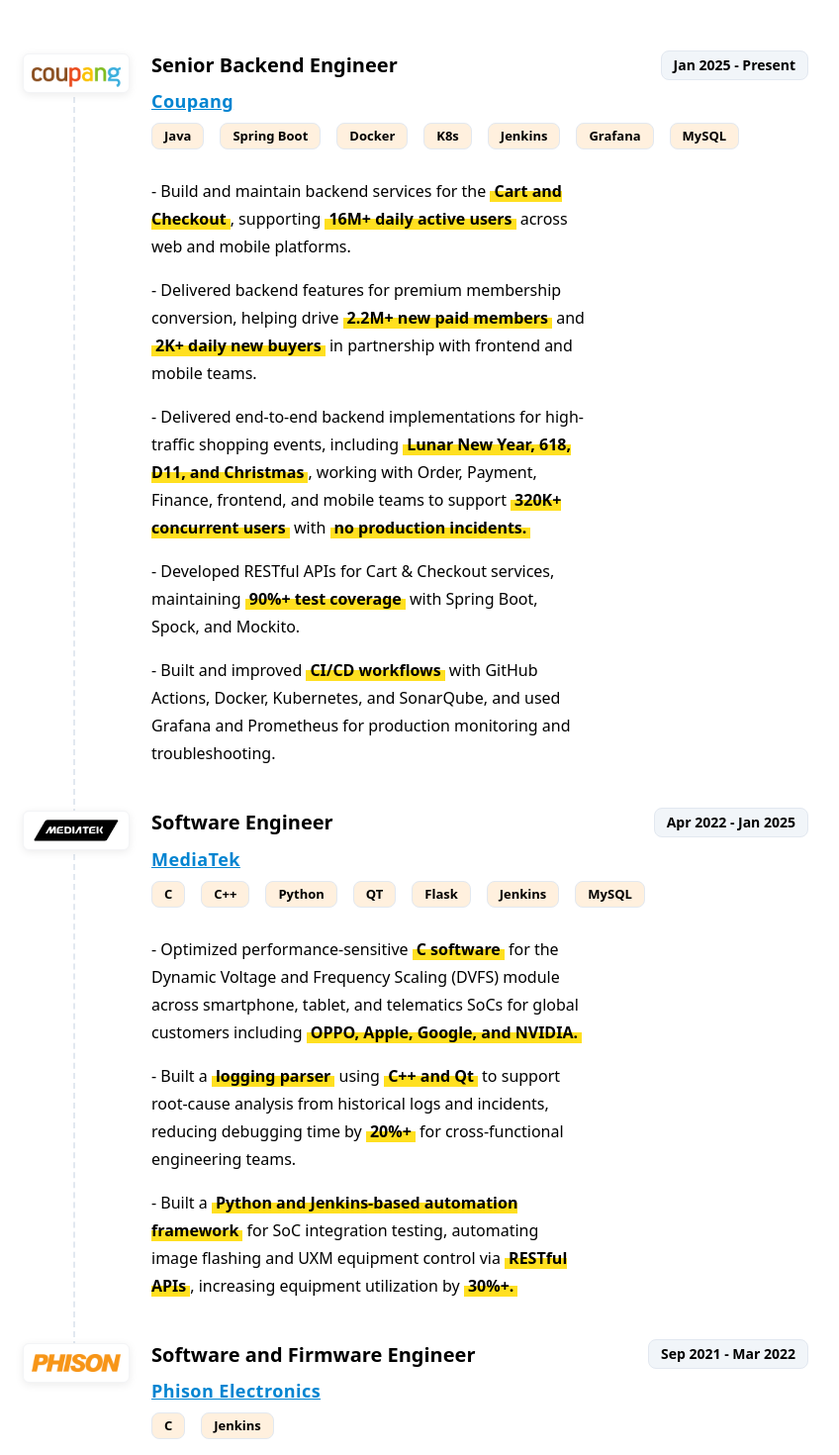
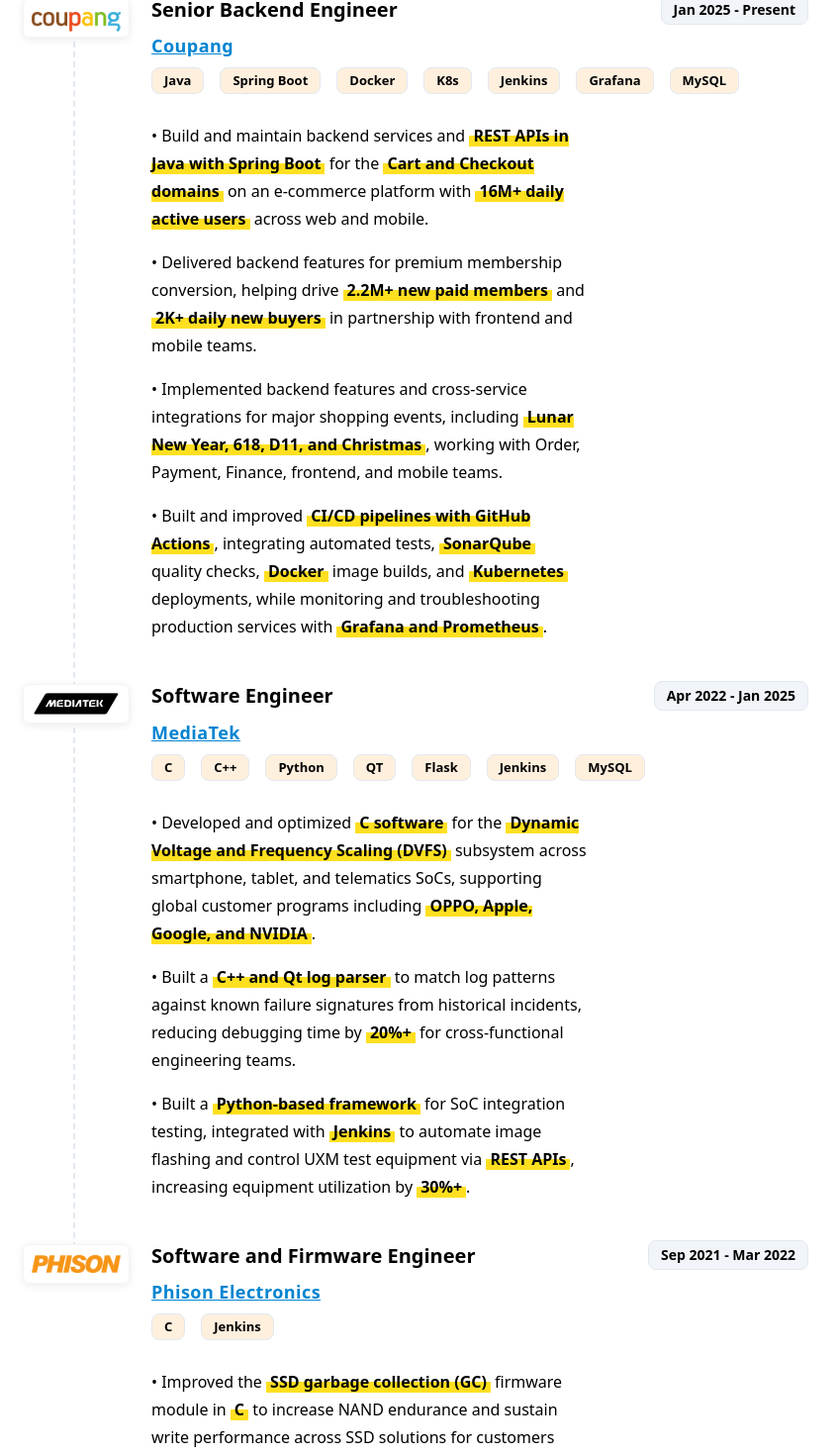
Before and after one commit to me0830code/me0830code.github.io, a React (Vite) app: page / in a window 1280 px wide. Shown: the part 1160-2630 px from the top of the page at 99% size, without its empty margins (366-1214 px from the left). Built offline with nearby package versions, Linux system fonts and the light colour scheme.

Commit message:
Update cv data

```diff
--- a/src/data/experienceInfo/experienceInfo.ts
+++ b/src/data/experienceInfo/experienceInfo.ts
@@ -15,11 +15,10 @@ export const EXPERIENCE_INFO: Record<string, ExperienceData> = {
                 jobRole: "Senior Backend Engineer",
                 jobDuration: "Jan 2025 - Present",
                 jobWorkSummary: [
-                    "- Build and maintain backend services for the **Cart and Checkout**, supporting **16M+ daily active users** across web and mobile platforms.",
-                    "- Delivered backend features for premium membership conversion, helping drive **2.2M+ new paid members** and **2K+ daily new buyers** in partnership with frontend and mobile teams.",
-                    "- Delivered end-to-end backend implementations for high-traffic shopping events, including **Lunar New Year, 618, D11, and Christmas**, working with Order, Payment, Finance, frontend, and mobile teams to support **320K+ concurrent users** with **no production incidents.**",
-                    "- Developed RESTful APIs for Cart & Checkout services, maintaining **90%+ test coverage** with Spring Boot, Spock, and Mockito.",
-                    "- Built and improved **CI/CD workflows** with GitHub Actions, Docker, Kubernetes, and SonarQube, and used Grafana and Prometheus for production monitoring and troubleshooting."
+                    "• Build and maintain backend services and **REST APIs in Java with Spring Boot** for the **Cart and Checkout domains** on an e-commerce platform with **16M+ daily active users** across web and mobile.",
+                    "• Delivered backend features for premium membership conversion, helping drive **2.2M+ new paid members** and **2K+ daily new buyers** in partnership with frontend and mobile teams.",
+                    "• Implemented backend features and cross-service integrations for major shopping events, including **Lunar New Year, 618, D11, and Christmas**, working with Order, Payment, Finance, frontend, and mobile teams.",
+                    "• Built and improved **CI/CD pipelines with GitHub Actions**, integrating automated tests, **SonarQube** quality checks, **Docker** image builds, and **Kubernetes** deployments, while monitoring and troubleshooting production services with **Grafana and Prometheus**.",
                 ],
                 jobSkillSet: [
                     programmingLanguage.JAVA,
@@ -36,9 +35,9 @@ export const EXPERIENCE_INFO: Record<string, ExperienceData> = {
                 jobRole: "Software Engineer",
                 jobDuration: "Apr 2022 - Jan 2025",
                 jobWorkSummary: [
-                    "- Optimized performance-sensitive **C software** for the Dynamic Voltage and Frequency Scaling (DVFS) module across smartphone, tablet, and telematics SoCs for global customers including **OPPO, Apple, Google, and NVIDIA.**",
-                    "- Built a **logging parser** using **C++ and Qt** to support root-cause analysis from historical logs and incidents, reducing debugging time by **20%+** for cross-functional engineering teams.",
-                    "- Built a **Python and Jenkins-based automation framework** for SoC integration testing, automating image flashing and UXM equipment control via **RESTful APIs**, increasing equipment utilization by **30%+.**"
+                    "• Developed and optimized **C software** for the **Dynamic Voltage and Frequency Scaling (DVFS)** subsystem across smartphone, tablet, and telematics SoCs, supporting global customer programs including **OPPO, Apple, Google, and NVIDIA**.",
+                    "• Built a **C++ and Qt log parser** to match log patterns against known failure signatures from historical incidents, reducing debugging time by **20%+** for cross-functional engineering teams.",
+                    "• Built a **Python-based framework** for SoC integration testing, integrated with **Jenkins** to automate image flashing and control UXM test equipment via **REST APIs**, increasing equipment utilization by **30%+**.",
                 ],
                 jobSkillSet: [
                     programmingLanguage.C,
@@ -55,7 +54,7 @@ export const EXPERIENCE_INFO: Record<string, ExperienceData> = {
                 jobRole: "Software and Firmware Engineer",
                 jobDuration: "Sep 2021 - Mar 2022",
                 jobWorkSummary: [
-                    "- Improved the SSD Garbage Collection (GC) module in **C** to enhance NAND endurance and performance stability for storage products used by **Micron, SK hynix, and Kioxia.**",
+                    "• Improved the **SSD garbage collection (GC)** firmware module in **C** to increase NAND endurance and sustain write performance across SSD solutions for customers including **Micron, SK hynix, and Kioxia**.",
                 ],
                 jobSkillSet: [
                     programmingLanguage.C,
--- a/src/data/personalData/personalData.ts
+++ b/src/data/personalData/personalData.ts
@@ -8,8 +8,8 @@ export const PERSONAL_INFO = {
     CURRENT_TITLE: "Senior Backend Engineer",
     BRIEF_INTRO: "Building **Cart and Checkout backend services** across web and mobile platforms. 😎",
     DETAIL_INFO: [
-        "I'm a **Senior Backend Engineer** with **7+ years** of experience across backend systems, system-level software, and engineering automation.",
-        "Currently at **Coupang** , building **Java Spring Boot** services for the **Cart and Checkout domains**, supporting **16M+ daily active users.** My recent work focuses on high-traffic e-commerce features, **RESTful APIs, automated testing, CI/CD, Kubernetes deployments, observability**, and cross-team delivery. Earlier experience in SoC software, firmware, debugging tools, and integration automation has shaped how I approach backend engineering, with a stronger focus on **reliability, performance, and root-cause analysis.**",
+        "I'm a **Senior Backend Engineer** with **7+ years** of software engineering experience across backend systems, system-level software, and engineering automation.",
+        "Currently at **Coupang** , developing backend services in **Java with Spring Boot** and delivering multiple features for the **Cart and Checkout domains** on a large-scale e-commerce platform serving **16M+ daily active users**. Earlier experience in SoC software and SSD firmware has shaped how I approach **reliability, performance, and root-cause analysis**.",
         "Outside of work, I enjoy traveling, taking photos, and spending time with animals.",
     ],
     LOCATION: "📍 Taiwan",
--- a/src/data/projectInfo/projectInfo.ts
+++ b/src/data/projectInfo/projectInfo.ts
@@ -50,7 +50,7 @@ export const PROJECT_INFO: ProjectItem[] = [
         projectName: "AE Job Radar",
         projectYear: "Dev in 2025",
         projectDescription: [
-            "Built an **adapter-based daily job crawler** that automatically retrieves SEEK job listings and cross-references them with New Zealand's Accredited Employer List to surface opportunities at accredited employers."
+            "Built an **adapter-based job crawler** that retrieves SEEK job listings and matches employers against **New Zealand's Accredited Employer List** to identify roles posted by accredited employers."
         ],
         projectPreviewImageURL: "projectPreview/AE_Job_Radar.png",
         projectLinkURL: PROJECT_LINK.AE_JOB_RADAR,
@@ -66,7 +66,7 @@ export const PROJECT_INFO: ProjectItem[] = [
         projectName: "Baseball Detection",
         projectYear: "Dev in 2021",
         projectDescription: [
-            "Built a **baseball trajectory analysis system** by training and tuning **Fast-Moving-Object (FMO) detection models** and deploying RESTful APIs and supporting services on AWS EC2, S3, and Lambda.",
+            "Built and deployed a **baseball trajectory analysis system** using **AWS EC2, S3, and Lambda**, exposing trained and tuned **Fast-Moving-Object (FMO)** detection models through **REST APIs** that accept video uploads and return trajectory results."
         ],
         projectPreviewImageURL: "projectPreview/Baseball_Detection.png",
         projectLinkURL: PROJECT_LINK.BASEBALL_DETECTION,
```
